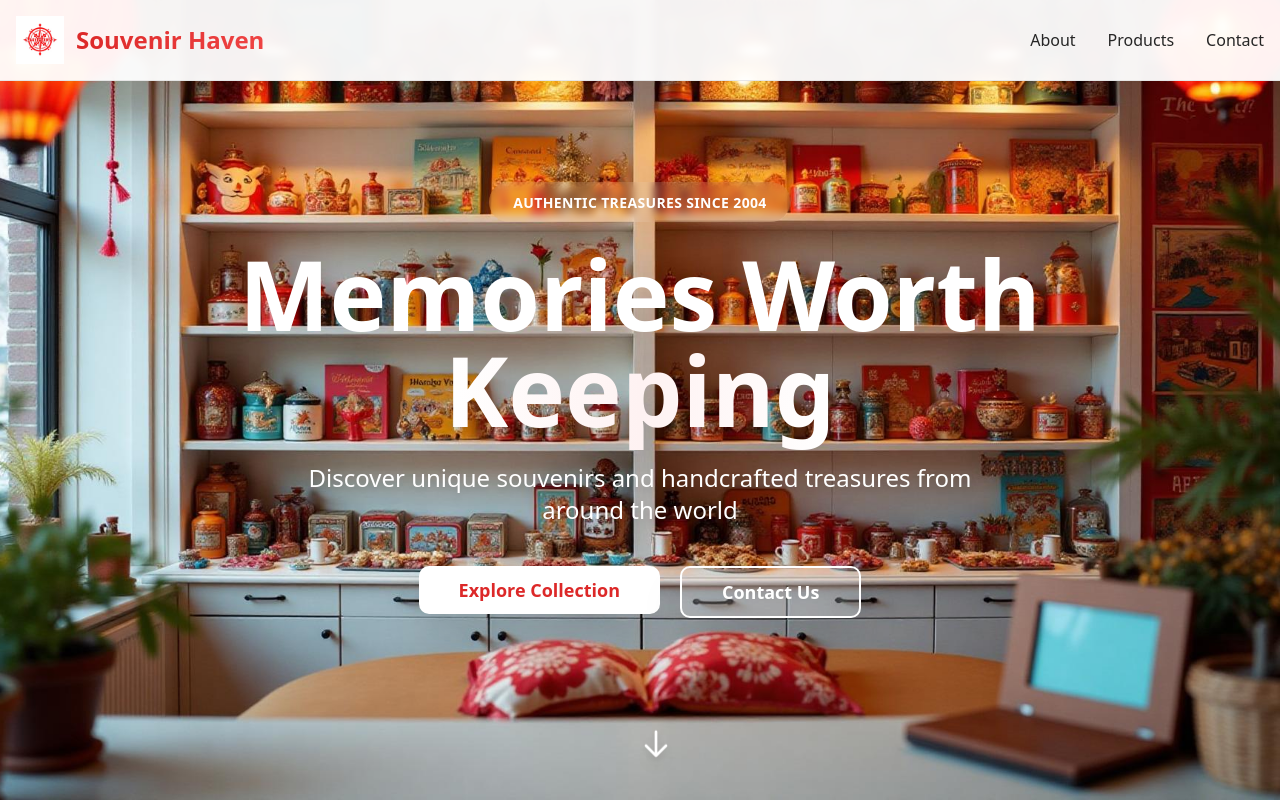
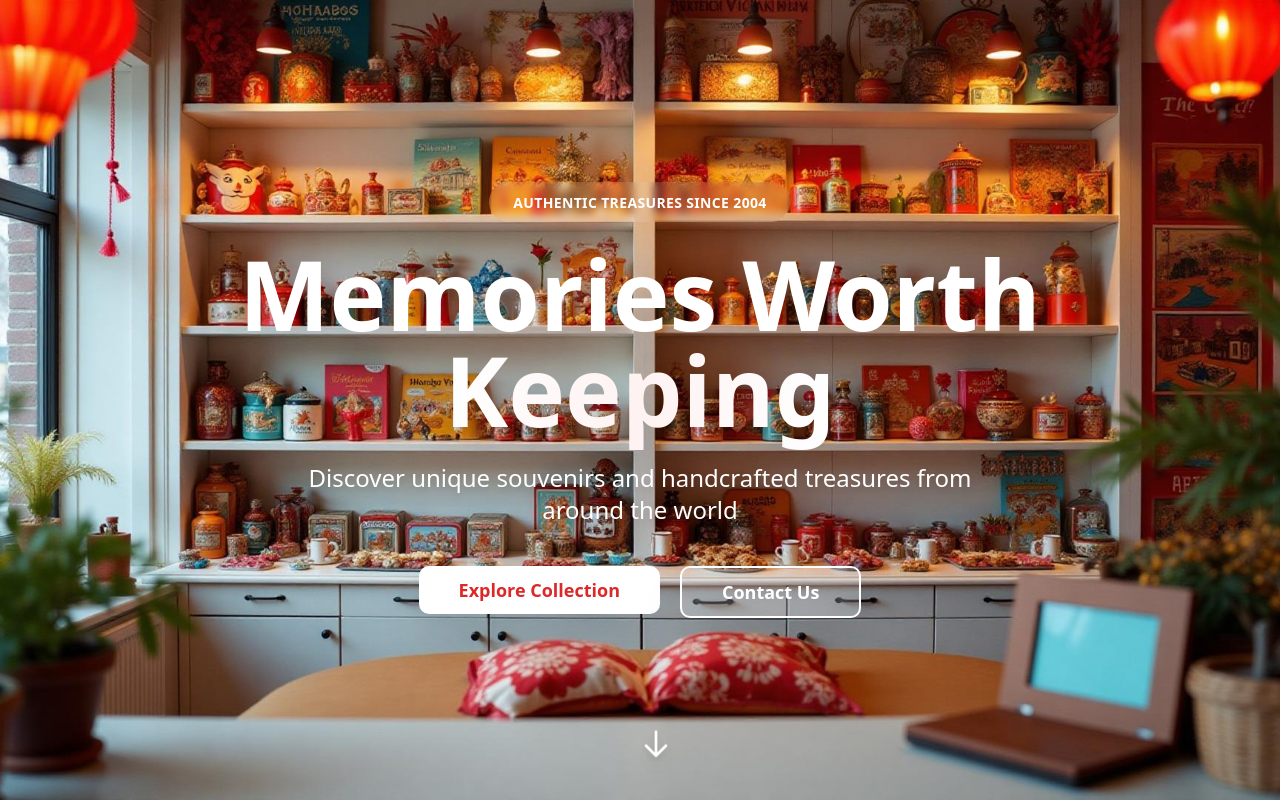
Before and after one commit to elsie-r308/souvenir-sparkle, a React (Vite) app: page / in a window 1280 px wide. Shown: the top 800 px of the page. Built offline with nearby package versions, Linux system fonts and the light colour scheme; the HTML template or start-up script is replaced by a standard one.

Commit message:
Reverted to commit b725a6e674ac23a3aa151383828b92e953c56352

```diff
--- a/src/components/Navbar.tsx
+++ /dev/null
@@ -1,32 +0,0 @@
-import logo from "@/assets/logo.png";
-
-const Navbar = () => {
-  return (
-    <nav className="fixed top-0 left-0 right-0 z-50 bg-background/95 backdrop-blur-sm border-b border-border">
-      <div className="container mx-auto px-4 py-4">
-        <div className="flex items-center justify-between">
-          <div className="flex items-center gap-3">
-            <img src={logo} alt="Souvenir Haven Logo" className="h-12 w-12 object-contain" />
-            <span className="text-2xl font-bold bg-clip-text text-transparent bg-gradient-to-r from-primary to-accent">
-              Souvenir Haven
-            </span>
-          </div>
-
-          <div className="hidden md:flex items-center gap-8">
-            <a href="#about" className="text-foreground hover:text-primary transition-colors font-medium">
-              About
-            </a>
-            <a href="#products" className="text-foreground hover:text-primary transition-colors font-medium">
-              Products
-            </a>
-            <a href="#contact" className="text-foreground hover:text-primary transition-colors font-medium">
-              Contact
-            </a>
-          </div>
-        </div>
-      </div>
-    </nav>
-  );
-};
-
-export default Navbar;
--- a/src/index.css
+++ b/src/index.css
@@ -78,10 +78,6 @@ All colors MUST be HSL.
     @apply border-border;
   }
 
-  html {
-    scroll-behavior: smooth;
-  }
-
   body {
     @apply bg-background text-foreground;
   }
--- a/src/pages/Index.tsx
+++ b/src/pages/Index.tsx
@@ -1,4 +1,3 @@
-import Navbar from "@/components/Navbar";
 import Hero from "@/components/Hero";
 import About from "@/components/About";
 import Products from "@/components/Products";
@@ -8,17 +7,10 @@ import Footer from "@/components/Footer";
 const Index = () => {
   return (
     <div className="min-h-screen">
-      <Navbar />
       <Hero />
-      <div id="about">
-        <About />
-      </div>
-      <div id="products">
-        <Products />
-      </div>
-      <div id="contact">
-        <Contact />
-      </div>
+      <About />
+      <Products />
+      <Contact />
       <Footer />
     </div>
   );
```
Also changed, not shown: src/assets/logo.png (deleted).
